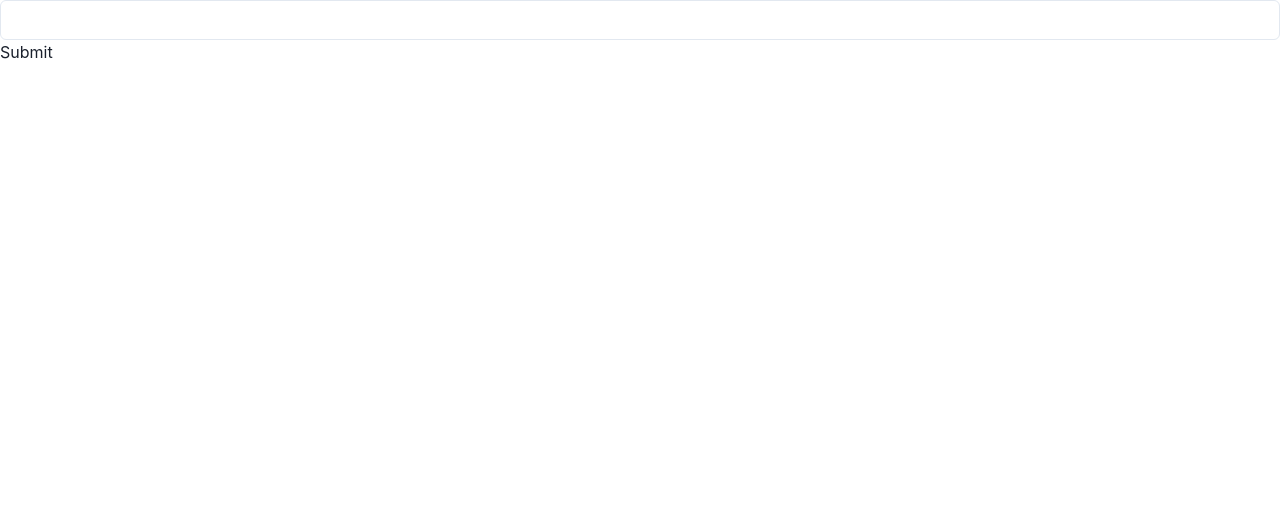
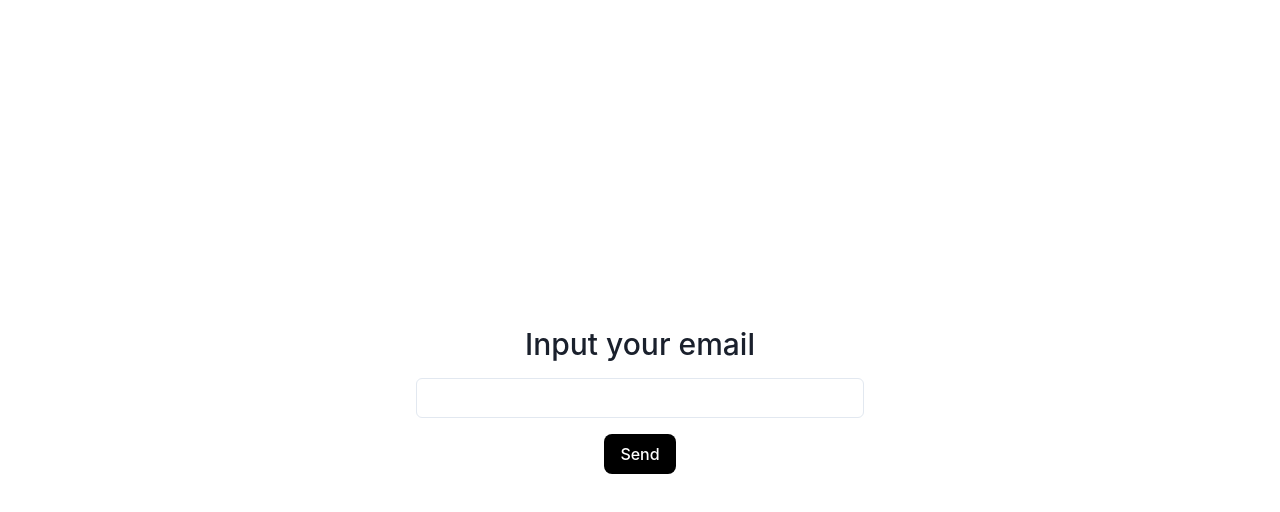
Before and after one commit to Zukashi/BookWormFront, a React (Create React App) app: page /reset-password in a window 1280 px wide. Shown: the top 512 px of the page. Built offline with nearby package versions, Linux system fonts and the light colour scheme.

Commit message:
styles for reset password

```diff
--- a/src/components/Account/ProgressBookChange.tsx
+++ b/src/components/Account/ProgressBookChange.tsx
@@ -6,6 +6,7 @@ import {RootState} from "../../app/store";
 import {useLocation, useParams} from "react-router";
 import {useNavigate} from "react-router-dom";
 import {useToast} from "@chakra-ui/react";
+import {SpinnerComponent} from "../SpinnerComponent";
 export const ProgressBookChange =() => {
     const axiosPrivate = useAxiosPrivate();
     const {user} = useSelector((root:RootState) => root.user)
@@ -42,7 +43,8 @@ export const ProgressBookChange =() => {
         console.log(location)
         await axiosPrivate.patch(`http://localhost:3001/user/${user._id}/book/${bookId}/${status}/${pageNumber}`);
          navigate(`${location.state}`,{replace:true,state:location.state.status})
-    }
+    };
+    if(!book) return <SpinnerComponent/>
     return (<>
     <HomeNav/>
         <main>
--- a/src/components/Book/ProgressBarSection.tsx
+++ b/src/components/Book/ProgressBarSection.tsx
@@ -11,17 +11,17 @@ export const ProgressBarSection = ({book, isHighlighted, changeFilter}:{book:Boo
 
     return <>
         <div className='flex flex-col gap-y-5  mt-4'>
-        {book.ratingTypeAmount?.map((item,index) =>        <div className='flex   items-center  group cursor-pointer font-medium'onClick={() => changeFilter((book as any).ratingTypeAmount.length  - index)}>
+        {book.ratingTypeAmount?.map((item,index) =>        <div key={item} className='flex   items-center  group cursor-pointer font-medium'onClick={() => changeFilter((book as any).ratingTypeAmount.length  - index)}>
             <div className='w-[4rem]'>
                 <h3 className={`border-b-[0.19rem] w-fit   border-b-black mb-0.5 ${isHighlighted[(book as any).ratingTypeAmount?.length - 1 - index] && 'border-b-orange-400'} `}>{`${(book as any).ratingTypeAmount.length  - index}`} stars </h3>
             </div>
-            <OneProgressBar isHighlighted={isHighlighted} sumOfRatings={sumOfRatings as number} book={book} index={index}/> <p className='w-20 flex text-[#707070] font-medium '>
+            <OneProgressBar isHighlighted={isHighlighted} sumOfRatings={sumOfRatings as number} book={book} index={index}/> <div className='w-20 flex text-[#707070] font-medium '>
                 <div className='border-b-[1px] border-b-transparent group-hover:border-b-[1px] group-hover:border-b-black flex'>
                     <p className='mr-1'>
                         {(book as any).ratingTypeAmount[(book as any).ratingTypeAmount.length - 1 - index]}
                     </p> { sumOfRatings ? <p> ({(((book as any).ratingTypeAmount[(book as any).ratingTypeAmount.length -1 - index] / sumOfRatings ) * 100).toFixed(0)}%)</p>: <p className='inline-block'>(0%)</p>}
                 </div>
-            </p>   </div> )}
+            </div>   </div> )}
         </div>
 
     </>
--- a/src/components/Login/ResetPassword.tsx
+++ b/src/components/Login/ResetPassword.tsx
@@ -27,10 +27,10 @@ export const ResetPassword = () => {
 
     return (<>
         {   !sentEmail ?
-            <form onSubmit={handleSubmit(onSubmit)}>
-
-                <Input {...register('email')}/>
-                <input type="submit"/>
+            <form onSubmit={handleSubmit(onSubmit)} className='flex justify-center items-center flex-col h-screen w-screen gap-4'>
+                <h2 className='font-medium text-3xl'>Input your email</h2>
+                <Input {...register('email')} className='w-40 max-w-md'/>
+                <button type={'submit'} className='px-4 py-2 bg-black text-white rounded-lg font-medium'>Send</button>
             </form>
             :   <CheckEmailCode code={code} email={getValues('email')}/>
 
--- a/src/components/Redirect.tsx
+++ b/src/components/Redirect.tsx
@@ -3,7 +3,7 @@ import {useAxiosPrivate} from "../hooks/useAxiosPrivate";
 import {userUpdate} from "../features/User/userSlice";
 import {useNavigate} from "react-router-dom";
 import {useDispatch} from "react-redux";
-import {SpinnerComponent} from "../SpinnerComponent";
+import {SpinnerComponent} from "./SpinnerComponent";
 
 export const  Redirect = () => {
     const axiosPrivate = useAxiosPrivate();
```
